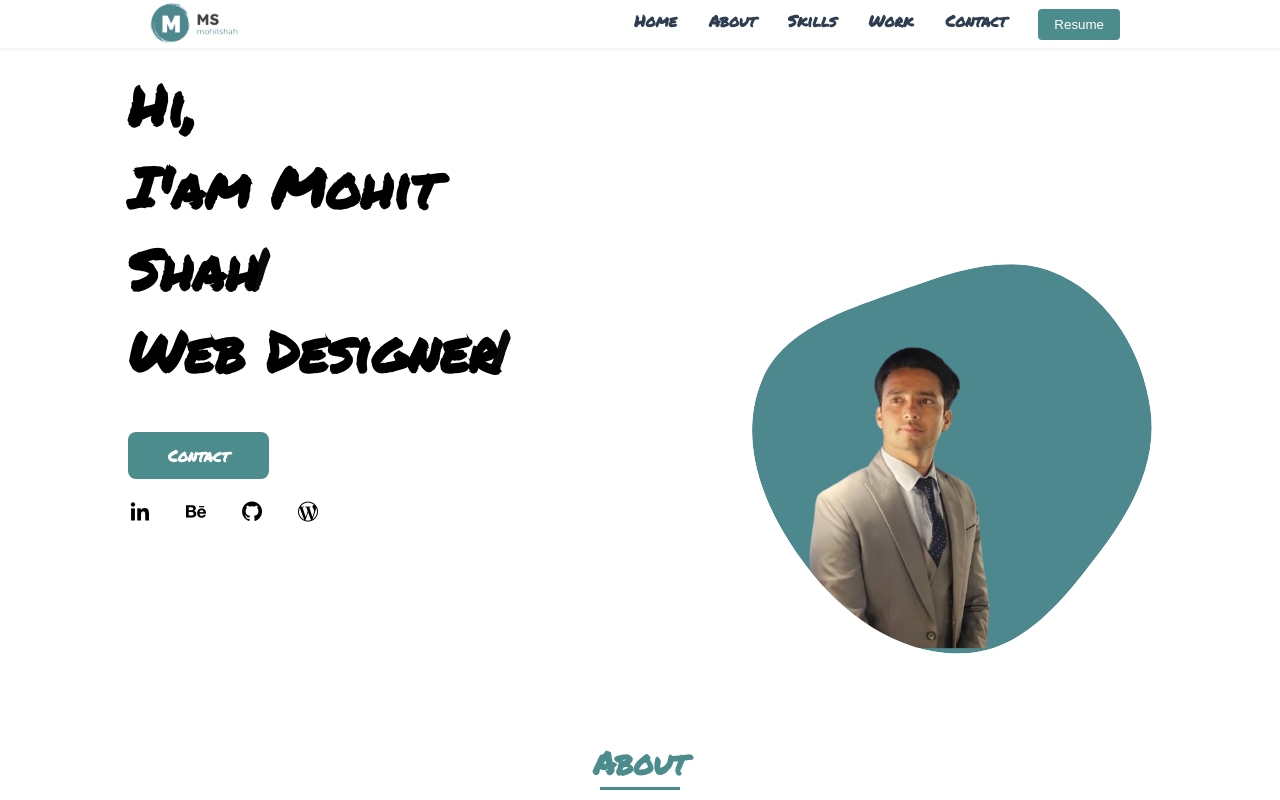
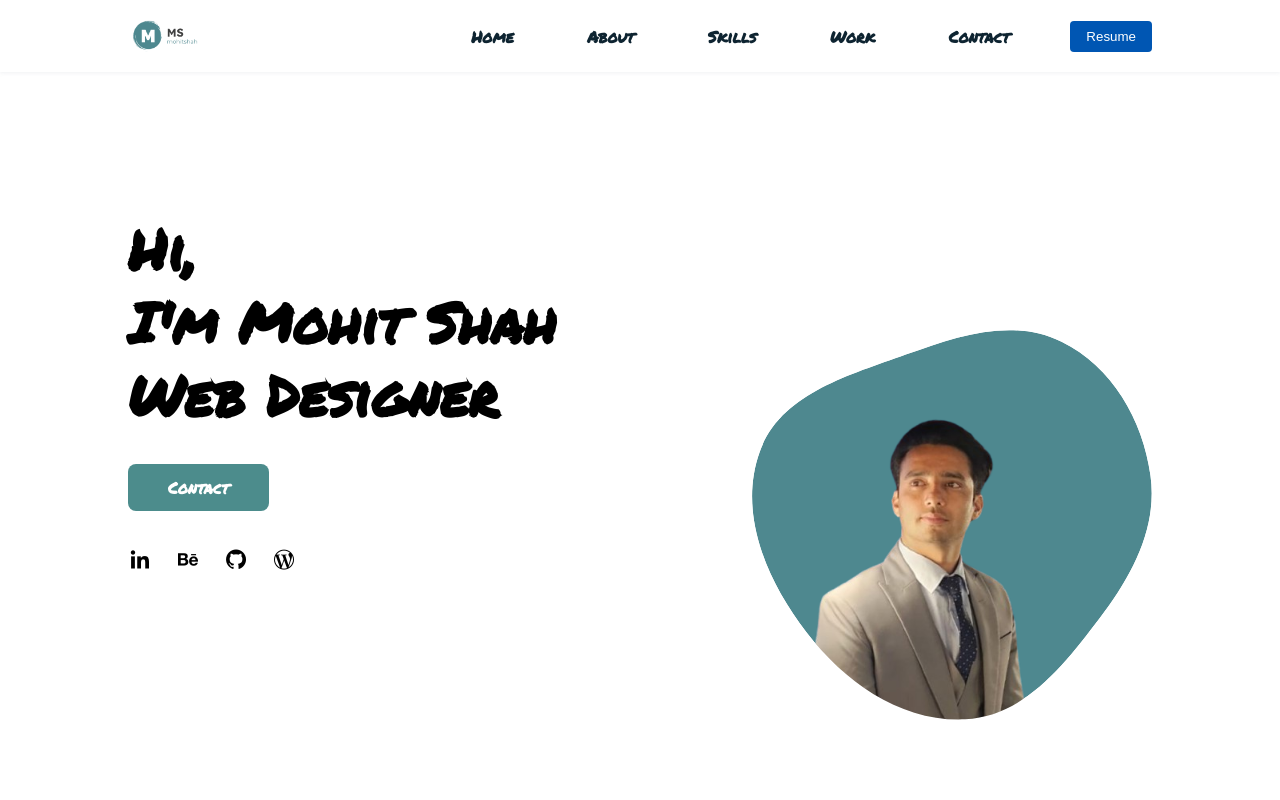
Before and after one commit to caspermohit/portfolio-website, a React (Create React App) app: page / in a window 1280 px wide. Shown: the top 800 px of the page. Built offline with nearby package versions, Linux system fonts and the light colour scheme.

Commit message:
making mobile responsive

```diff
--- a/src/components/Header.css
+++ b/src/components/Header.css
@@ -3,56 +3,52 @@
     position: fixed;
     top: 0;
     left: 0;
-    z-index: var(--z-fixed);
+    z-index: 100;
     background-color: #fff;
-    box-shadow: 0 1px 4px rgba(146, 161, 176, .15);
+    box-shadow: 0 1px 4px rgba(146, 161, 176, 0.15);
 }
 
 .nav {
-    height: var(--header-height);
+    height: 3rem;
     display: flex;
     justify-content: space-between;
     align-items: center;
-    padding: 0 1rem;
-    font-weight: var(--font-semi);
+    font-weight: 600;
 }
 
-.nav__menu {
+.nav__brand {
     display: flex;
+    align-items: center;
+}
+
+.nav__logo {
+    height: 2.5rem;
+}
+
+.nav__list {
+    display: flex;
+    padding-left: 0;
+    margin-bottom: 0;
     list-style: none;
-    margin: 0;
-    padding: 0;
 }
 
 .nav__item {
-    margin: 0 1rem;
+    margin-bottom: 0;
 }
 
 .nav__link {
-    position: relative;
-    color: #2c3e50;
+    color: #0E2431;
     text-decoration: none;
-    transition: color 0.3s ease;
+    padding: 0.5rem 0.8rem;
+    transition: 0.3s;
 }
 
 .nav__link:hover {
-    color: var(--first-color);
-}
-
-.nav__logo {
-    color: #2c3e50;
-    width: 100%;
-    max-width: 100px;
-}
-
-.nav__toggle {
-    color: #2c3e50;
-    font-size: 1.5rem;
-    cursor: pointer;
+    color: #4070F4;
 }
 
 .resume-button {
-    background-color: var(--first-color); /* Adjust color to match your theme */
+    background-color: #0056b3;
     color: white;
     border: none;
     padding: 8px 16px;
@@ -62,5 +58,74 @@
 }
 
 .resume-button:hover {
-    background-color: #003d82; /* Darker shade for hover effect */
+    background-color: #003d82;
 }
+
+.nav__toggle {
+    color: #0E2431;
+    font-size: 1.5rem;
+    cursor: pointer;
+}
+
+@media screen and (max-width: 768px) {
+    .nav {
+        height: 3.5rem;
+    }
+
+    .nav__menu {
+        position: fixed;
+        top: var(--header-height);
+        right: -100%;
+        width: 80%;
+        height: 100%;
+        padding: 2rem;
+        background-color: var(--second-color);
+        transition: .5s;
+    }
+
+    .nav__menu.show {
+        right: 0;
+    }
+
+    .nav__list {
+        flex-direction: column;
+    }
+
+    .nav__item {
+        margin-bottom: 1rem;
+    }
+
+    .nav__link {
+        color: var(--first-color);
+    }
+
+    .nav__toggle {
+        display: block;
+        font-size: 1.5rem;
+        cursor: pointer;
+    }
+}
+
+@media screen and (min-width: 769px) {
+    .nav {
+        height: calc(3rem + 1.5rem);
+    }
+
+    .nav__list {
+        display: flex;
+        align-items: center;
+    }
+
+    .nav__item {
+        margin-left: 3rem;
+        margin-bottom: 0;
+    }
+
+    .nav__toggle {
+        display: none;
+    }
+
+    .nav__link {
+        text-transform: initial;
+    }
+}
--- a/src/components/Header.js
+++ b/src/components/Header.js
@@ -1,5 +1,5 @@
 // src/components/Header.js
-import React, { useState } from 'react';
+import React, { useState, useEffect } from 'react';
 import './Header.css'; // Ensure this CSS file contains styles for the header section
 import './Styles/styles.scss';  // Corrected import path
 import logo from './assets/img/logo-transparent-png.png';
@@ -9,6 +9,16 @@ const resumePDF = process.env.PUBLIC_URL + '/resume.pdf';
 
 const Header = () => {
     const [menuVisible, setMenuVisible] = useState(false);
+    const [isMobile, setIsMobile] = useState(window.innerWidth <= 768);
+
+    useEffect(() => {
+        const handleResize = () => {
+            setIsMobile(window.innerWidth <= 768);
+        };
+
+        window.addEventListener('resize', handleResize);
+        return () => window.removeEventListener('resize', handleResize);
+    }, []);
 
     const toggleMenu = () => {
         setMenuVisible(!menuVisible);
@@ -26,8 +36,8 @@ const Header = () => {
     return (
         <header className="l-header">
             <nav className="nav bd-grid">
-                <div>
-                   <img src={logo} alt="" className="nav__logo" href="#home"/>
+                <div className="nav__brand">
+                   <img src={logo} alt="" className="nav__logo" />
                 </div>
                 <div className={`nav__menu ${menuVisible ? 'show' : ''}`} id="nav-menu">
                     <ul className="nav__list">
@@ -37,13 +47,15 @@ const Header = () => {
                         <li className="nav__item"><a href="#work" className="nav__link" onClick={handleLinkClick}>Work</a></li>
                         <li className="nav__item"><a href="#contact" className="nav__link" onClick={handleLinkClick}>Contact</a></li>
                         <li className="nav__item">
-                            <button className="resume-button" onClick={handleResumeDownload}>Resume</button>
+                            <button className="nav__link resume-button" onClick={handleResumeDownload}>Resume</button>
                         </li>
                     </ul>
                 </div>
-                <div className="nav__toggle" id="nav-toggle" onClick={toggleMenu}>
-                    <i className='bx bx-menu'></i>
-                </div>
+                {isMobile && (
+                    <div className="nav__toggle" id="nav-toggle" onClick={toggleMenu}>
+                        <i className='bx bx-menu'></i>
+                    </div>
+                )}
             </nav>
         </header>
     );
--- a/src/components/Home.css
+++ b/src/components/Home.css
@@ -1,20 +1,19 @@
 .home {
-    position: relative;
-    row-gap: 5rem;
-    padding: 4rem 0 5rem;
+    min-height: 100vh;
     display: flex;
     align-items: center;
-    justify-content: space-between;
+    padding: 4rem 0 2rem;
 }
 
 .home__data {
-    align-self: center;
-    max-width: 400px;
+    flex: 1;
+    max-width: 500px;
 }
 
 .home__title {
-    font-size: var(--big-font-size);
-    margin-bottom: var(--mb-5);
+    font-size: clamp(2rem, 5vw, 3.5rem);
+    line-height: 1.3;
+    margin-bottom: 2rem;
 }
 
 .home__title-color {
@@ -23,17 +22,15 @@
 
 .home__social {
     display: flex;
-
-    align-items: center;
-    margin-top: 1rem;
+    justify-content: flex-start;
+    margin-top: 2rem;
 }
 
 .home__social-icon {
-
-    margin-bottom: 0.5rem;
     font-size: 1.5rem;
     color: var(--second-color);
-    transition: color 0.3s;
+    margin-right: 1.5rem;
+    transition: color 0.3s ease;
 }
 
 .home__social-icon:hover {
@@ -41,52 +38,118 @@
 }
 
 .home__img {
-    position: absolute;
-    right: 0;
-    bottom: 0;
-    width: 400px; /* Increase the width */
+    flex: 1;
+    display: flex;
+    justify-content: center;
+    align-items: center;
+    max-width: 400px;
+    margin-left: auto;
 }
 
 .home__blob {
-    fill: var(--first-color);
-    width: 100%; /* Ensure the SVG scales with the container */
-    height: auto; /* Maintain aspect ratio */
+    width: 100%;
+    height: auto;
+    max-width: 400px;
 }
 
 .home__blob-img {
-    width: 400px;
+    width: 100%;
+    height: auto;
+    max-width: 300px;
 }
 
 .button {
     display: inline-block;
     background-color: var(--first-color);
     color: #fff;
-    padding: .75rem 2.5rem;
+    padding: 0.75rem 2.5rem;
     font-weight: var(--font-semi);
-    border-radius: .5rem;
-    transition: .3s;
+    border-radius: 0.5rem;
+    transition: all 0.3s ease;
+    opacity: 0;
 }
 
 .button:hover {
-    box-shadow: 0px 10px 36px rgba(0, 0, 0, .15);
+    background-color: var(--first-color-alt);
+    transform: translateY(-3px);
+    box-shadow: 0 10px 20px rgba(0, 0, 0, 0.2);
 }
 
-.typing-text {
-    position: relative;
+.fade-in {
+    animation: fadeIn 1s ease forwards;
 }
 
-.typing-text::after {
-    content: '|';
-    position: absolute;
-    right: -10px;
-    animation: blink 0.7s infinite;
+@keyframes fadeIn {
+    from { opacity: 0; }
+    to { opacity: 1; }
 }
 
-.typing-text.typing-complete::after {
-    display: none;
+@media screen and (max-width: 1024px) {
+    .home {
+        padding: 2rem;
+    }
+
+    .home__img {
+        max-width: 350px;
+    }
+
+    .home__blob {
+        max-width: 350px;
+    }
+
+    .home__blob-img {
+        max-width: 250px;
+    }
 }
 
-@keyframes blink {
-    0%, 100% { opacity: 1; }
-    50% { opacity: 0; }
+@media screen and (max-width: 768px) {
+    .home {
+        flex-direction: column-reverse;
+        text-align: center;
+        padding: 2rem 0;
+    }
+
+    .home__data {
+        margin-top: 2rem;
+        max-width: 100%;
+    }
+
+    .home__social {
+        justify-content: center;
+    }
+
+    .home__img {
+        margin: 0 auto;
+        max-width: 300px;
+    }
+
+    .home__blob {
+        max-width: 300px;
+    }
+
+    .home__blob-img {
+        max-width: 200px;
+    }
 }
+
+@media screen and (max-width: 480px) {
+    .home__title {
+        font-size: 2rem;
+    }
+
+    .home__img {
+        max-width: 250px;
+    }
+
+    .home__blob {
+        max-width: 250px;
+    }
+
+    .home__blob-img {
+        max-width: 150px;
+    }
+
+    .button {
+        padding: 0.6rem 2rem;
+    }
+}
--- a/src/components/Home.js
+++ b/src/components/Home.js
@@ -1,5 +1,5 @@
 // src/components/Home.js
-import React, { useEffect } from 'react';
+import React, { useEffect, useState } from 'react';
 import './Home.css'; // Ensure this CSS file contains styles for the home section
 import './Styles/styles.scss';
 import '../index.css'; // Corrected import path
@@ -7,6 +7,8 @@ import ScrollReveal from 'scrollreveal';
 import profile from './assets/img/image.png'; // Import your image here
 
 function Home() {
+    const [typingComplete, setTypingComplete] = useState(false);
+
     useEffect(() => {
         ScrollReveal().reveal('.home__data, .home__social, .home__img', {
             origin: 'top',
@@ -24,16 +26,20 @@ function Home() {
             if (currentElementIndex < typingElements.length) {
                 const element = typingElements[currentElementIndex];
                 const text = element.getAttribute('data-text') || element.textContent;
-                element.setAttribute('data-text', text); // Store original text
+                element.setAttribute('data-text', text);
                 element.textContent = text.substring(0, currentIndex + 1);
                 currentIndex++;
 
                 if (currentIndex < text.length) {
-                    setTimeout(typeNextCharacter, 100); // Adjust typing speed here
+                    setTimeout(typeNextCharacter, 100);
                 } else {
                     currentElementIndex++;
                     currentIndex = 0;
-                    setTimeout(typeNextCharacter, 500); // Pause before starting next line
+                    if (currentElementIndex < typingElements.length) {
+                        setTimeout(typeNextCharacter, 500);
+                    } else {
+                        setTypingComplete(true);
+                    }
                 }
             }
         }
@@ -44,13 +50,13 @@ function Home() {
     return (
         <section className="home bd-grid" id="home">
             <div className="home__data">
-                <h1 className="home__title ">
-                    <span >Hi,</span><br />
-                    <span className='typing-text' >I'am <span className="home__title-color">Mohit Shah</span></span><br />
-                    <span className='typing-text' >Web Designer</span>
+                <h1 className="home__title">
+                    <span>Hi,</span><br />
+                    <span className='typing-text'>I'm <span className="home__title-color">Mohit Shah</span></span><br />
+                    <span className='typing-text'>Web Designer</span>
                 </h1>
-                <a href="#contact" className="button">Contact</a>
-                <div className="home__social">
+                <a href="#contact" className={`button ${typingComplete ? 'fade-in' : ''}`}>Contact</a>
+                <div className={`home__social ${typingComplete ? 'fade-in' : ''}`}>
                     <a href="https://linkedin.com" className="home__social-icon" target="_blank" rel="noopener noreferrer">
                         <i className='bx bxl-linkedin'></i>
                     </a>
@@ -66,7 +72,7 @@ function Home() {
                 </div>
             </div>
             <div className="home__img">
-                <svg className="home__blob" viewBox="0 0 479 467" xmlns="http://www.w3.org/2000/svg">
+                <svg className="home__blob" viewBox="0 0 479 467" xmlns="http://www.w3.org/2000/svg" preserveAspectRatio="xMidYMid slice">
                     <mask id="mask0" mask-type="alpha">
                         <path d="M9.19024 145.964C34.0253 76.5814 114.865 54.7299 184.111 29.4823C245.804 6.98884 311.86 -14.9503 370.735 14.143C431.207 44.026 467.948 107.508 477.191 174.311C485.897 237.229 454.931 294.377 416.506 344.954C373.74 401.245 326.068 462.801 255.442 466.189C179.416 469.835 111.552 422.137 65.1576 361.805C17.4835 299.81 -17.1617 219.583 9.19024 145.964Z"/>
                     </mask>
```
Also changed, not shown: src/components/About.css (+15 -0 lines), src/components/Contact.css (+12 -0 lines), src/components/Footer.css (+13 -0 lines), src/components/Skills.css (+18 -0 lines), src/components/Work.css (+13 -0 lines).
